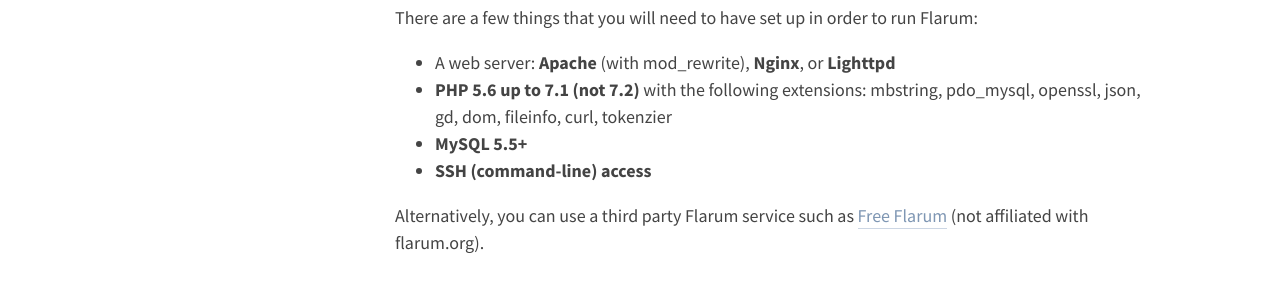
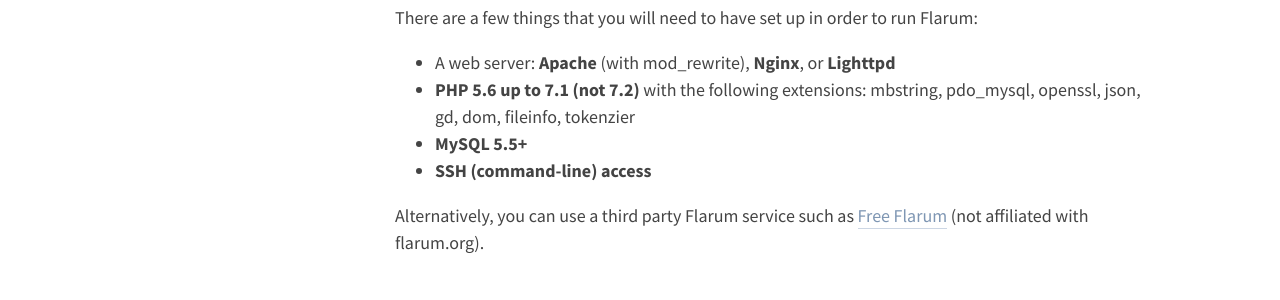
Before and after one commit to flarum/flarum.github.io, a Jekyll site: the page built from _docs/installation.md, in a window 1280 px wide and 900 px high, scrolled down 864 px. Shown: the part 182-482 px from the top of the window. Built offline with Jekyll 4.4.1, drawn with Linux system fonts in a browser that asks for light colours; nearby versions of some CDN libraries; comment, search, counter and statistics services are not loaded.

Commit message:
Remove curl php module requirement due to flarum/flarum@088fdb4

```diff
--- a/_docs/installation.md
+++ b/_docs/installation.md
@@ -26,7 +26,7 @@
 There are a few things that you will need to have set up in order to run Flarum:
 
 * A web server: **Apache** (with mod_rewrite), **Nginx**, or **Lighttpd**
-* **PHP 5.6 up to 7.1 (not 7.2)** with the following extensions: mbstring, pdo_mysql, openssl, json, gd, dom, fileinfo, curl, tokenzier
+* **PHP 5.6 up to 7.1 (not 7.2)** with the following extensions: mbstring, pdo_mysql, openssl, json, gd, dom, fileinfo, tokenzier
 * **MySQL 5.5+**
 * **SSH (command-line) access**
 
```
